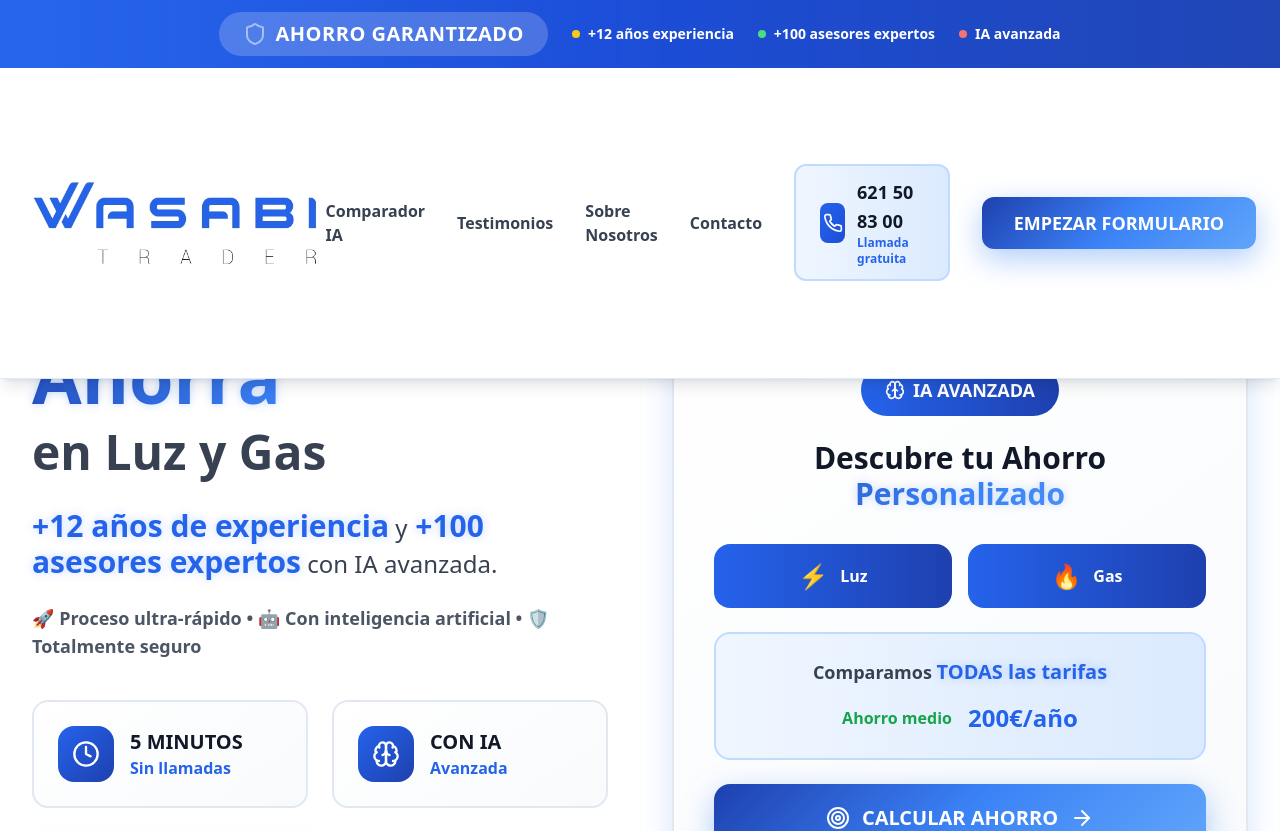
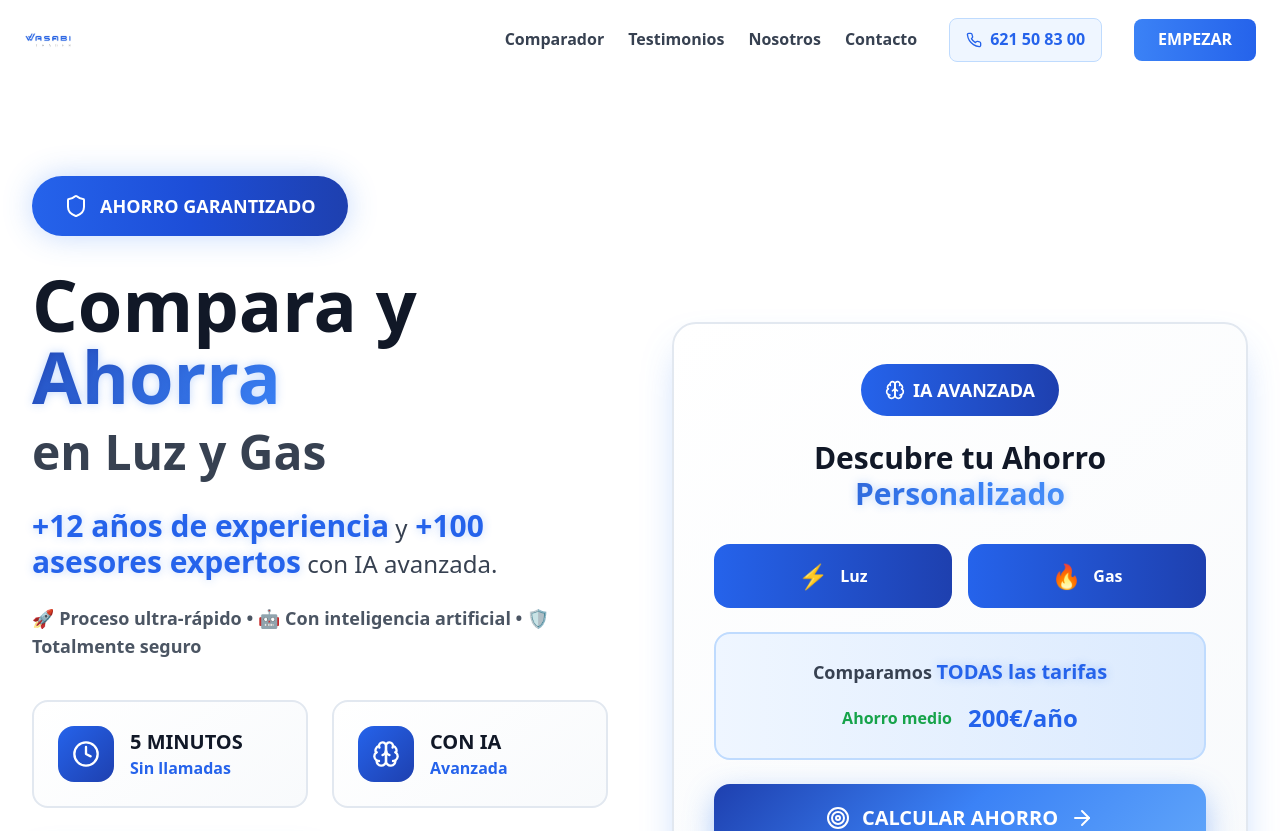
Before and after one commit to iafy-io/34, a React (Vite) app: page / in a window 1280 px wide. Shown: the top 831 px of the page. Built offline with nearby package versions, Linux system fonts and the light colour scheme.

Commit message:
Optimizar header y reducir tamaño

```diff
--- a/src/components/Header.tsx
+++ b/src/components/Header.tsx
@@ -1,5 +1,5 @@
 import React, { useState, useEffect } from 'react';
-import { Menu, Phone, X, Shield, Star, ChevronDown } from 'lucide-react';
+import { Menu, Phone, X } from 'lucide-react';
 import { Link } from 'react-router-dom';
 
 export default function Header() {
@@ -15,167 +15,105 @@ export default function Header() {
   }, []);
 
   return (
-    <header className={`fixed top-0 w-full z-50 transition-all duration-500 ${
-      isScrolled ? 'bg-white/95 backdrop-blur-xl shadow-blue-intense' : 'bg-white/90 backdrop-blur-md shadow-lg'
+    <header className={`fixed top-0 w-full z-50 transition-all duration-300 ${
+      isScrolled ? 'bg-white/95 backdrop-blur-xl shadow-lg' : 'bg-white/90 backdrop-blur-md'
     }`}>
-      {/* Barra superior impactante - OPTIMIZADA PARA DESKTOP */}
-      <div className="bg-gradient-to-r from-blue-600 via-blue-700 to-blue-800 text-white py-2 lg:py-3 relative overflow-hidden">
-        <div className="absolute inset-0 bg-gradient-to-r from-blue-500/20 via-transparent to-blue-500/20 animate-pulse"></div>
-        <div className="max-w-7xl mx-auto px-4 sm:px-6 relative">
-          <div className="flex flex-col sm:flex-row items-center justify-center space-y-1 sm:space-y-0 sm:space-x-2 lg:space-x-6 text-center">
-            <div className="flex items-center space-x-2 bg-white/20 rounded-full px-3 lg:px-6 py-1 lg:py-2">
-              <Shield className="w-4 h-4 lg:w-6 lg:h-6 animate-pulse" />
-              <span className="font-black text-xs sm:text-sm lg:text-xl tracking-wide">AHORRO GARANTIZADO</span>
-            </div>
-            <div className="hidden sm:flex items-center space-x-2 lg:space-x-6 text-xs lg:text-sm font-bold">
-              <span className="flex items-center space-x-2">
-                <span className="w-2 h-2 bg-yellow-400 rounded-full animate-ping"></span>
-                <span>+12 años experiencia</span>
-              </span>
-              <span className="flex items-center space-x-2">
-                <span className="w-2 h-2 bg-green-400 rounded-full animate-ping"></span>
-                <span>+100 asesores expertos</span>
-              </span>
-              <span className="flex items-center space-x-2">
-                <span className="w-2 h-2 bg-red-400 rounded-full animate-ping"></span>
-                <span>IA avanzada</span>
-              </span>
-            </div>
+      <div className="max-w-7xl mx-auto px-4 sm:px-6">
+        <div className="flex justify-between items-center py-3 lg:py-4">
+          {/* Logo */}
+          <Link to="/" className="flex items-center hover:opacity-80 transition-opacity">
+            <img
+              src="/wasabilogo.jpg"
+              alt="Wasabi Trader Logo"
+              className="h-8 sm:h-10 lg:h-12 w-auto object-contain"
+            />
+          </Link>
+
+          {/* Desktop Navigation */}
+          <div className="hidden lg:flex items-center space-x-8">
+            <nav className="flex items-center space-x-6">
+              <a href="#comparador" className="font-bold text-gray-700 hover:text-blue-600 transition-colors">
+                Comparador
+              </a>
+              <a href="#testimonios" className="font-bold text-gray-700 hover:text-blue-600 transition-colors">
+                Testimonios
+              </a>
+              <Link to="/sobre-nosotros" className="font-bold text-gray-700 hover:text-blue-600 transition-colors">
+                Nosotros
+              </Link>
+              <Link to="/contacto" className="font-bold text-gray-700 hover:text-blue-600 transition-colors">
+                Contacto
+              </Link>
+            </nav>
+
+            {/* Phone */}
+            <a href="tel:+34621508300" className="flex items-center space-x-2 bg-blue-50 border border-blue-200 px-4 py-2 rounded-lg hover:bg-blue-100 transition-colors">
+              <Phone className="w-4 h-4 text-blue-600" />
+              <span className="font-bold text-blue-600">621 50 83 00</span>
+            </a>
+
+            {/* CTA */}
+            <a href="#formulario" className="bg-gradient-to-r from-blue-500 to-blue-600 text-white px-6 py-2 rounded-lg font-bold hover:from-blue-400 hover:to-blue-500 transition-colors">
+              EMPEZAR
+            </a>
           </div>
+
+          {/* Mobile Menu Button */}
+          <button
+            onClick={() => setIsMobileMenuOpen(!isMobileMenuOpen)}
+            className="lg:hidden p-2 rounded-lg bg-blue-500 text-white hover:bg-blue-600 transition-colors"
+            aria-label="Toggle mobile menu"
+          >
+            {isMobileMenuOpen ? <X className="w-5 h-5" /> : <Menu className="w-5 h-5" />}
+          </button>
         </div>
       </div>
 
-      {/* Header principal - OPTIMIZADO PARA DESKTOP */}
-      <div className="bg-white/95 backdrop-blur-xl border-b border-blue-100">
-        <div className="max-w-7xl mx-auto px-4 sm:px-6">
-          <div className="flex justify-between items-center py-0.5 lg:py-1">
-            {/* Logo optimizado para desktop */}
-            <Link to="/" className="flex items-center space-x-3 lg:space-x-4 hover-lift-intense">
-              <div className="flex items-center justify-center">
-                <img
-                  src="/wasabilogo.jpg"
-                  alt="Wasabi Trader Logo"
-                  className="h-12 sm:h-16 lg:h-20 xl:h-24 w-auto object-contain"
-                  style={{ maxWidth: '100%', height: 'auto' }}
-                />
-              </div>
-            </Link>
-
-            {/* Navegación desktop - MEJORADA */}
-            <div className="hidden xl:flex items-center space-x-6 lg:space-x-8">
-              <nav className="flex items-center space-x-6 lg:space-x-8">
-                <a href="#comparador" className="font-bold text-gray-700 hover:text-blue-600 transition-all duration-300 hover:scale-105 relative group text-sm lg:text-base">
-                  Comparador IA
-                  <span className="absolute -bottom-1 left-0 w-0 h-0.5 bg-blue-600 transition-all duration-300 group-hover:w-full"></span>
-                </a>
-                <a href="#testimonios" className="font-bold text-gray-700 hover:text-blue-600 transition-all duration-300 hover:scale-105 relative group text-sm lg:text-base">
-                  Testimonios
-                  <span className="absolute -bottom-1 left-0 w-0 h-0.5 bg-blue-600 transition-all duration-300 group-hover:w-full"></span>
-                </a>
-                <Link to="/sobre-nosotros" className="font-bold text-gray-700 hover:text-blue-600 transition-all duration-300 hover:scale-105 relative group text-sm lg:text-base">
-                  Sobre Nosotros
-                  <span className="absolute -bottom-1 left-0 w-0 h-0.5 bg-blue-600 transition-all duration-300 group-hover:w-full"></span>
-                </Link>
-                <Link to="/contacto" className="font-bold text-gray-700 hover:text-blue-600 transition-all duration-300 hover:scale-105 relative group text-sm lg:text-base">
-                  Contacto
-                  <span className="absolute -bottom-1 left-0 w-0 h-0.5 bg-blue-600 transition-all duration-300 group-hover:w-full"></span>
-                </Link>
-              </nav>
-
-              {/* Teléfono optimizado para desktop */}
-              <div className="flex items-center space-x-3 bg-gradient-to-r from-blue-50 to-blue-100 border-2 border-blue-200 px-4 lg:px-6 py-2 lg:py-3 rounded-xl hover-lift-intense shine-effect">
-                <div className="w-8 h-8 lg:w-10 lg:h-10 bg-gradient-to-br from-blue-600 to-blue-700 rounded-lg flex items-center justify-center">
-                  <Phone className="w-4 h-4 lg:w-5 lg:h-5 text-white" />
-                </div>
-                <div>
-                  <a href="tel:+34621508300" className="font-black text-base lg:text-lg text-gray-900 hover:text-blue-600 transition-colors">
-                    621 50 83 00
-                  </a>
-                  <p className="text-xs font-bold text-blue-600">Llamada gratuita</p>
-                </div>
-              </div>
-
-              {/* CTA optimizado para desktop */}
-              <a href="#formulario" className="btn-primary text-white px-4 lg:px-8 py-2 lg:py-3 rounded-xl font-black text-sm lg:text-lg hover-lift-intense shine-effect whitespace-nowrap">
-                EMPEZAR FORMULARIO
-              </a>
-            </div>
-
-            {/* Navegación tablet */}
-            <div className="hidden lg:flex xl:hidden items-center space-x-4">
-              <a href="tel:+34621508300" className="flex items-center space-x-2 bg-blue-500 text-white px-4 py-2 rounded-lg font-bold hover:bg-blue-600 transition-colors">
-                <Phone className="w-4 h-4" />
-                <span>621 50 83 00</span>
-              </a>
-              <a href="#formulario" className="bg-gradient-to-r from-blue-500 to-blue-600 text-white px-4 py-2 rounded-lg font-black hover:from-blue-400 hover:to-blue-500 transition-colors">
-                FORMULARIO
-              </a>
-            </div>
-
-            {/* Botón menú móvil */}
-            <button
-              onClick={() => setIsMobileMenuOpen(!isMobileMenuOpen)}
-              className="lg:hidden p-3 rounded-xl bg-gradient-to-br from-blue-600 to-blue-700 text-white hover-lift-intense shadow-blue-glow"
-              aria-label="Toggle mobile menu"
-            >
-              {isMobileMenuOpen ? (
-                <X className="w-6 h-6" />
-              ) : (
-                <Menu className="w-6 h-6" />
-              )}
-            </button>
-          </div>
-        </div>
-      </div>
-
-      {/* Menú móvil */}
+      {/* Mobile Menu */}
       {isMobileMenuOpen && (
-        <div className="lg:hidden bg-white/95 backdrop-blur-xl border-t border-blue-100 shadow-blue-intense animate-fade-in-up">
-          <div className="px-6 py-6 space-y-6">
+        <div className="lg:hidden bg-white border-t border-gray-200 shadow-lg">
+          <div className="px-4 py-4 space-y-4">
             <a
               href="#comparador"
               onClick={() => setIsMobileMenuOpen(false)}
-              className="block text-gray-700 font-bold text-lg hover:text-blue-600 transition-all duration-300 hover:translate-x-2"
+              className="block text-gray-700 font-bold hover:text-blue-600 transition-colors"
             >
-              🤖 Comparador IA
+              Comparador
             </a>
             <a
               href="#testimonios"
               onClick={() => setIsMobileMenuOpen(false)}
-              className="block text-gray-700 font-bold text-lg hover:text-blue-600 transition-all duration-300 hover:translate-x-2"
+              className="block text-gray-700 font-bold hover:text-blue-600 transition-colors"
             >
-              ⭐ Testimonios
+              Testimonios
             </a>
             <Link
               to="/sobre-nosotros"
               onClick={() => setIsMobileMenuOpen(false)}
-              className="block text-gray-700 font-bold text-lg hover:text-blue-600 transition-all duration-300 hover:translate-x-2"
+              className="block text-gray-700 font-bold hover:text-blue-600 transition-colors"
             >
-              🏢 Sobre Nosotros
+              Nosotros
             </Link>
             <Link
               to="/contacto"
               onClick={() => setIsMobileMenuOpen(false)}
-              className="block text-gray-700 font-bold text-lg hover:text-blue-600 transition-all duration-300 hover:translate-x-2"
+              className="block text-gray-700 font-bold hover:text-blue-600 transition-colors"
             >
-              📞 Contacto
+              Contacto
             </Link>
 
-            <div className="pt-6 border-t border-blue-200">
-              <div className="flex items-center justify-center space-x-3 bg-gradient-to-r from-blue-600 to-blue-700 text-white rounded-xl py-4 mb-6 shadow-blue-glow">
-                <Phone className="w-6 h-6 animate-pulse" />
-                <div>
-                  <a href="tel:+34621508300" className="font-black text-xl">621 50 83 00</a>
-                  <p className="text-blue-200 text-sm font-bold">Llamada gratuita</p>
-                </div>
-              </div>
+            <div className="pt-4 border-t border-gray-200 space-y-3">
+              <a href="tel:+34621508300" className="flex items-center justify-center space-x-2 bg-blue-500 text-white py-3 rounded-lg font-bold">
+                <Phone className="w-5 h-5" />
+                <span>621 50 83 00</span>
+              </a>
 
               <a
                 href="#formulario"
                 onClick={() => setIsMobileMenuOpen(false)}
-                className="block w-full btn-primary text-white py-4 rounded-xl font-black text-xl text-center shine-effect"
+                className="block w-full bg-gradient-to-r from-blue-500 to-blue-600 text-white py-3 rounded-lg font-bold text-center"
               >
-                🚀 EMPEZAR FORMULARIO
+                EMPEZAR FORMULARIO
               </a>
             </div>
           </div>
```
